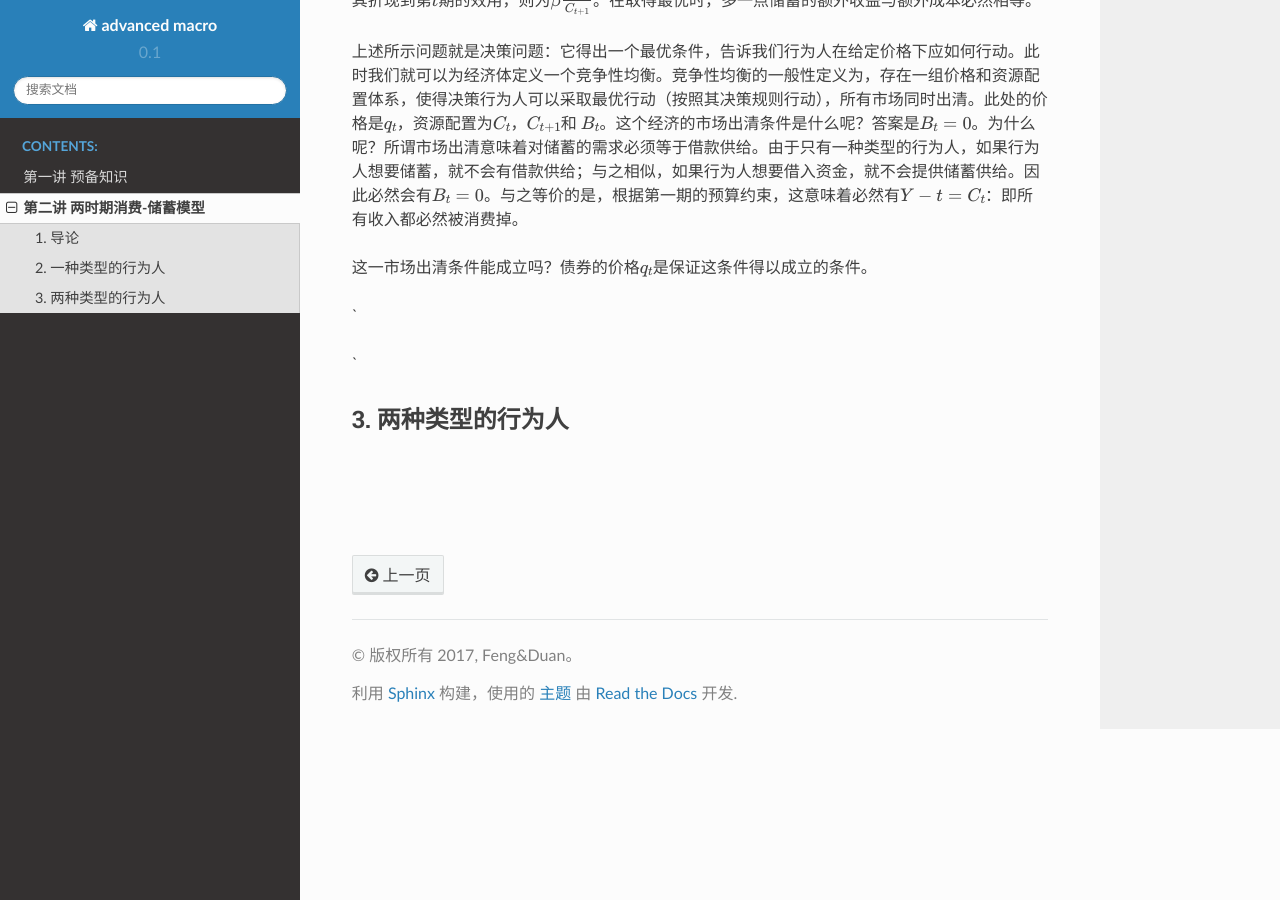
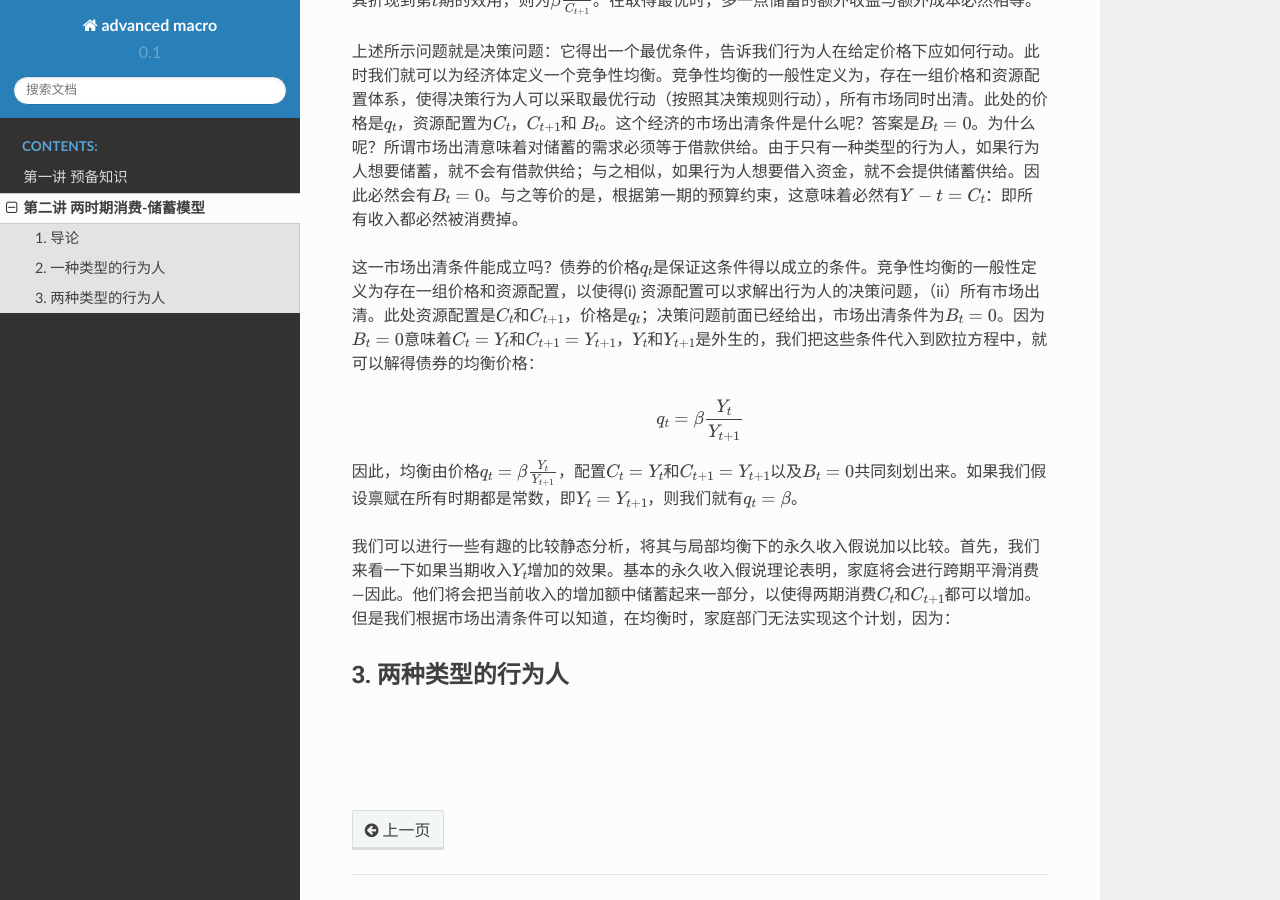
Before and after one commit to wenchengfeng/simsadv, a Sphinx documentation site: the page built from source/02-consumption_saving.rst, in a window 1280 px wide and 900 px high, scrolled down 1657 px. Built offline with Sphinx 7.4.7 and the Read the Docs theme 2.0.0, drawn with Linux system fonts in a browser that asks for light colours.

Commit message:
2月11号，基本没干活啊

```diff
--- a/source/02-consumption_saving.rst
+++ b/source/02-consumption_saving.rst
@@ -78,27 +78,18 @@
 上述所示问题就是决策问题：它得出一个最优条件，告诉我们行为人在给定价格下应如何行动。此时我们就可以为经济体定义一个竞争性均衡。竞争性均衡的一般性定义为，存在一组价格和资源配置体系，使得决策行为人可以采取最优行动（按照其决策规则行动），所有市场同时出清。此处的价格是\ :math:`q_t`\ ，资源配置为\ :math:`C_t`\ ，\ :math:`C_{t+1}`\ 和
 :math:`B_t`\ 。这个经济的市场出清条件是什么呢？答案是\ :math:`B_t=0`\ 。为什么呢？所谓市场出清意味着对储蓄的需求必须等于借款供给。由于只有一种类型的行为人，如果行为人想要储蓄，就不会有借款供给；与之相似，如果行为人想要借入资金，就不会提供储蓄供给。因此必然会有\ :math:`B_t=0`\ 。与之等价的是，根据第一期的预算约束，这意味着必然有\ :math:`Y-t=C_t`\ ：即所有收入都必然被消费掉。
 
-这一市场出清条件能成立吗？债券的价格\ :math:`q_t`\ 是保证这条件得以成立的条件。
+这一市场出清条件能成立吗？债券的价格\ :math:`q_t`\ 是保证这条件得以成立的条件。竞争性均衡的一般性定义为存在一组价格和资源配置，以使得(i)
+资源配置可以求解出行为人的决策问题，（ii）所有市场出清。此处资源配置是\ :math:`C_t`\ 和\ :math:`C_{t+1}`\ ，价格是\ :math:`q_t`\ ；决策问题前面已经给出，市场出清条件为\ :math:`B_t=0`\ 。因为\ :math:`B_t=0`\ 意味着\ :math:`C_t=Y_{t}`\ 和\ :math:`C_{t+1}=Y_{t+1}`\ ，\ :math:`Y_t`\ 和\ :math:`Y_{t+1}`\ 是外生的，我们把这些条件代入到欧拉方程中，就可以解得债券的均衡价格：
 
-\`
+.. math::
 
-.. raw:: latex
 
-   \begin{equation}
+   q_t=\beta \frac{Y_t}{Y_{t+1}}
 
-   \frac{1}{2}
 
-   \end{equation}
+因此，均衡由价格\ :math:`q_t=\beta \frac{Y_t}{Y_{t+1}}`\ ，配置\ :math:`C_t=Y_{t}`\ 和\ :math:`C_{t+1}=Y_{t+1}`\ 以及\ :math:`B_t=0`\ 共同刻划出来。如果我们假设禀赋在所有时期都是常数，即\ :math:`Y_t=Y_{t+1}`\ ，则我们就有\ :math:`q_t=\beta`\ 。
 
-\`
-
-.. raw:: latex
-
-   \begin{equation}
-
-   \frac{1}{2}
-
-   \end{equation}
+我们可以进行一些有趣的比较静态分析，将其与局部均衡下的永久收入假说加以比较。首先，我们来看一下如果当期收入\ :math:`Y_t`\ 增加的效果。基本的永久收入假说理论表明，家庭将会进行跨期平滑消费—因此。他们将会把当前收入的增加额中储蓄起来一部分，以使得两期消费\ :math:`C_t`\ 和\ :math:`C_{t+1}`\ 都可以增加。但是我们根据市场出清条件可以知道，在均衡时，家庭部门无法实现这个计划，因为：
 
 3. 两种类型的行为人
 -------------------
```
Also changed, not shown: source/02-consumption_saving.md (+6 -8 lines).
